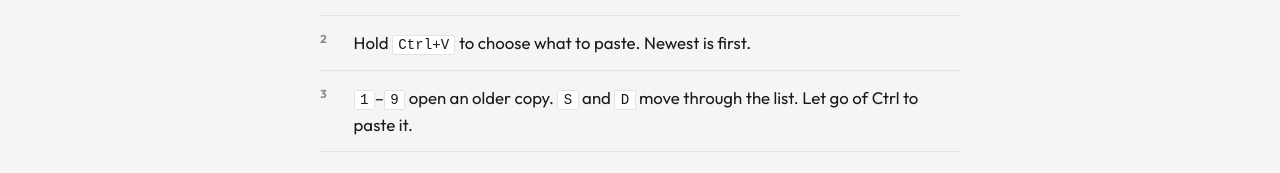
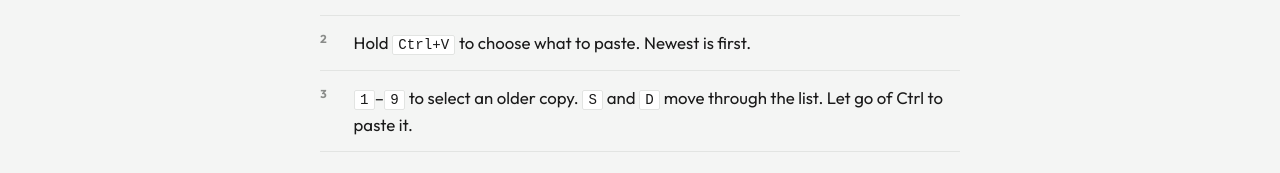
Before and after one commit to AIPhoenician/vpeek-site, a plain HTML site: page vpeek/index.html in a window 1280 px wide. Shown: the part 415-588 px from the top of the page. Drawn offline with Linux system fonts and the light colour scheme.

Commit message:
1-9 to select an older copy

```diff
--- a/vpeek/index.html
+++ b/vpeek/index.html
@@ -38,7 +38,7 @@
     <ol class="steps">
       <li>Copy or cut as usual. Cut removes the original.</li>
       <li>Hold <kbd>Ctrl+V</kbd> to choose what to paste. Newest is first.</li>
-      <li><kbd>1</kbd>–<kbd>9</kbd> open an older copy. <kbd>S</kbd> and <kbd>D</kbd> move through the list. Let go of Ctrl to paste it.</li>
+      <li><kbd>1</kbd>–<kbd>9</kbd> to select an older copy. <kbd>S</kbd> and <kbd>D</kbd> move through the list. Let go of Ctrl to paste it.</li>
     </ol>
     <p class="note">Clipboard contents never leave your PC. Purchase uses the Microsoft Store.</p>
   </main>
```
